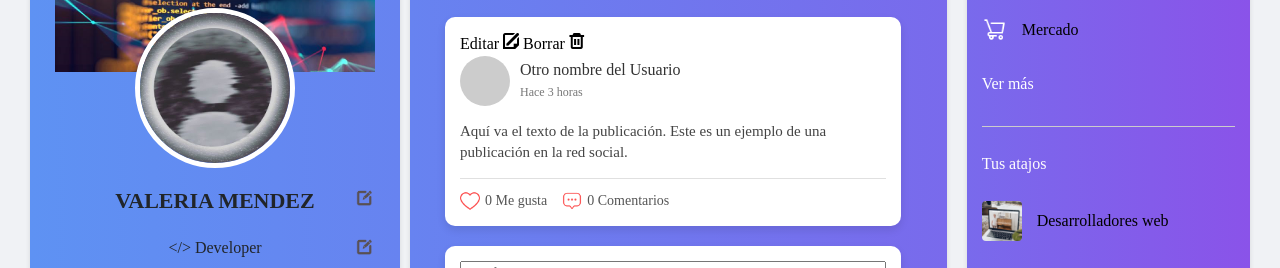
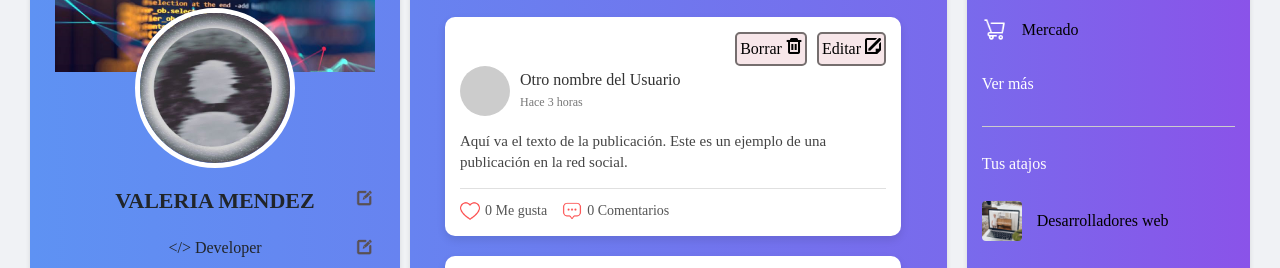
Before and after one commit to Melina19-dotcom/proyectoUnidad4, a plain HTML site: page contenido.html in a window 1280 px wide. Shown: the part 258-526 px from the top of the page. Drawn offline with nearby package versions, Linux system fonts and the light colour scheme; a web font is replaced by a local one.

Commit message:
agregando archivos

```diff
--- a/styleContenido.css
+++ b/styleContenido.css
@@ -353,9 +353,18 @@ main {
     border: none;
     background-color: transparent;
   }
+  .botones{
+    display: flex;
+    align-items:end;
+    flex-direction: row-reverse;
+    gap: 10px;
+  }
   .editar,
   .borrar{
-
+    border: 2px solid rgb(117, 110, 110);
+    border-radius: 5px;
+    padding: 3px;
+    background-color: rgb(247, 230, 233);
   }
 /*Aqui termina el css del post de la publicación*/
 
```
